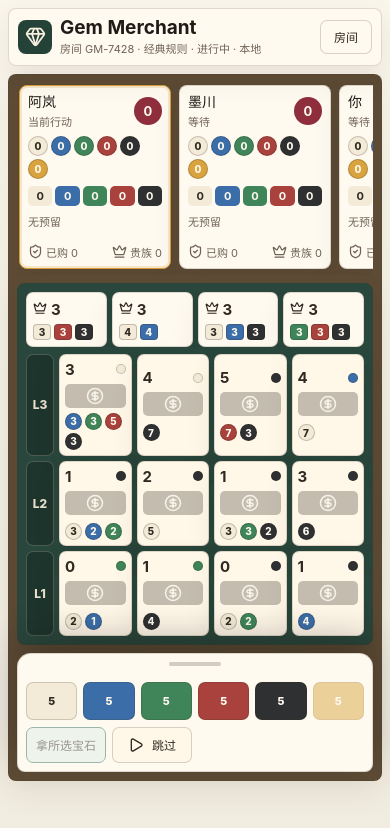
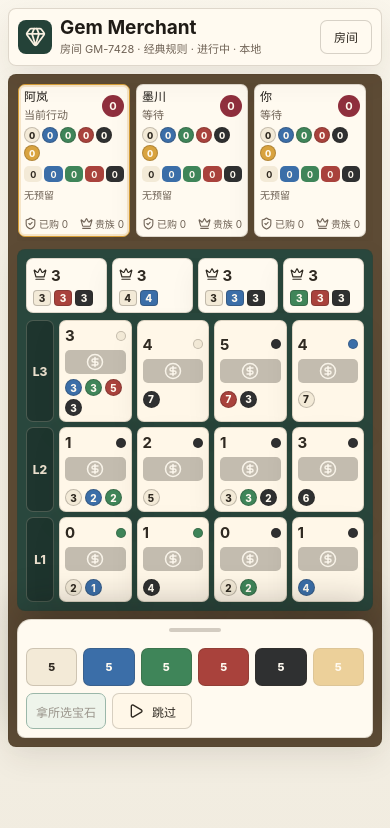
Before and after one commit to zzcreation/gem_merchant_web, a React (Vite) app: page / in a window 390 px wide. Shown: the top 828 px of the page. Built offline with nearby package versions, Linux system fonts and the light colour scheme.

Commit message:
fix: tighten game UI details

```diff
--- a/src/App.css
+++ b/src/App.css
@@ -446,6 +446,8 @@
 }
 
 .reserved-pill {
+  display: grid;
+  gap: 5px;
   max-width: 100%;
   padding: 4px 6px;
   overflow: hidden;
@@ -455,6 +457,18 @@
   background: #f2ead9;
   text-overflow: ellipsis;
   white-space: nowrap;
+}
+
+.reserved-cost {
+  display: flex;
+  flex-wrap: wrap;
+  gap: 3px;
+}
+
+.reserved-cost .cost-badge {
+  width: 17px;
+  height: 17px;
+  font-size: 10px;
 }
 
 .meta-row span {
@@ -578,19 +592,28 @@
 }
 
 .dev-card.afford-normal {
-  border-color: rgba(47, 111, 93, 0.62);
-  box-shadow: inset 0 0 0 2px rgba(47, 111, 93, 0.2), 0 12px 30px rgba(46, 35, 21, 0.08);
+  border-color: #22b46f;
+  box-shadow:
+    inset 0 0 0 4px rgba(34, 180, 111, 0.38),
+    0 0 0 2px rgba(240, 255, 246, 0.85),
+    0 12px 30px rgba(46, 35, 21, 0.08);
 }
 
 .dev-card.afford-gold {
-  border-color: rgba(213, 157, 54, 0.72);
-  box-shadow: inset 0 0 0 2px rgba(213, 157, 54, 0.22), 0 12px 30px rgba(46, 35, 21, 0.08);
+  border-color: #d59d36;
+  box-shadow:
+    inset 0 0 0 4px rgba(213, 157, 54, 0.34),
+    0 0 0 2px rgba(255, 247, 220, 0.86),
+    0 12px 30px rgba(46, 35, 21, 0.08);
   border-style: dashed;
 }
 
 .dev-card.afford-normal.selected,
 .dev-card.afford-gold.selected {
-  box-shadow: inset 0 0 0 3px rgba(213, 157, 54, 0.44), 0 12px 30px rgba(46, 35, 21, 0.08);
+  box-shadow:
+    inset 0 0 0 5px rgba(213, 157, 54, 0.54),
+    0 0 0 2px rgba(255, 247, 220, 0.9),
+    0 12px 30px rgba(46, 35, 21, 0.08);
 }
 
 .dev-card.empty {
@@ -731,6 +754,8 @@
 }
 
 .reserved-buy-pill {
+  display: grid;
+  gap: 5px;
   min-height: 32px;
   padding: 6px 8px;
   overflow: hidden;
@@ -1068,8 +1093,8 @@
     order: 1;
     display: flex;
     flex-direction: row;
-    gap: 8px;
-    padding: 2px 2px 6px;
+    gap: 6px;
+    padding: 1px 1px 4px;
     overflow-x: auto;
     overscroll-behavior-x: contain;
     scrollbar-width: none;
@@ -1080,68 +1105,81 @@
   }
 
   .player-panel {
-    flex: 0 0 152px;
-    padding: 8px;
-    border-radius: 8px;
+    flex: 0 0 112px;
+    padding: 5px;
+    border-radius: 7px;
   }
 
   .panel-title {
-    gap: 6px;
+    gap: 4px;
   }
 
   .panel-title h2 {
-    font-size: 14px;
+    font-size: 12px;
   }
 
   .panel-title strong {
-    min-width: 28px;
-    height: 28px;
-    font-size: 13px;
+    min-width: 22px;
+    height: 22px;
+    font-size: 11px;
   }
 
   .gem-row {
-    gap: 3px;
-    margin: 7px 0;
+    gap: 2px;
+    margin: 5px 0;
   }
 
   .player-token {
-    width: 20px;
-    height: 20px;
-    font-size: 10px;
+    width: 16px;
+    height: 16px;
+    font-size: 9px;
   }
 
   .discount-grid {
-    gap: 3px;
+    gap: 2px;
   }
 
   .discount {
-    height: 20px;
+    height: 16px;
     border-radius: 5px;
-    font-size: 11px;
+    font-size: 9px;
   }
 
   .reserved-list,
   .meta-row {
-    margin-top: 7px;
-    font-size: 11px;
+    margin-top: 5px;
+    font-size: 10px;
   }
 
   .reserved-list {
-    max-height: 46px;
+    gap: 3px;
+    max-height: 36px;
     overflow: hidden;
   }
 
   .reserved-pill {
-    padding: 3px 5px;
+    gap: 3px;
+    padding: 2px 4px;
     border-radius: 5px;
   }
 
+  .reserved-cost .cost-badge {
+    width: 14px;
+    height: 14px;
+    font-size: 9px;
+  }
+
   .meta-row {
-    gap: 8px;
+    gap: 4px;
   }
 
   .meta-row span {
-    gap: 3px;
+    gap: 2px;
+  }
+
+  .meta-row svg {
+    width: 13px;
+    height: 13px;
   }
 
   .table-surface {
--- a/src/App.tsx
+++ b/src/App.tsx
@@ -700,7 +700,18 @@
                   ) : (
                     player.reservedCards.map((reserved, index) => (
                       <span className="reserved-pill" key={`${player.id}-${index}`}>
-                        {reserved.type === 'hidden' ? '暗牌' : cardLabel(reserved.cardId)}
+                        {reserved.type === 'hidden' ? '暗牌' : (
+                          <>
+                            <span>{cardLabel(reserved.cardId)}</span>
+                            <span className="reserved-cost">
+                              {remainingCostEntries(player, reserved.cardId).map(([gem, amount]) => (
+                                <span className={`cost-badge ${gem}`} key={`${reserved.cardId}-${gem}`}>
+                                  {amount}
+                                </span>
+                              ))}
+                            </span>
+                          </>
+                        )}
                       </span>
                     ))
                   )}
@@ -812,27 +823,6 @@
           >
             {feedback.text}
           </div>
-          {isOnline ? (
-            <div className="action-stack compact">
-              <button
-                className="secondary-button"
-                type="button"
-                disabled={isActionPending}
-                onClick={() => sendRoomEvent({ type: 'room.ready', ready: !viewerPlayer.ready }, 0)}
-              >
-                {viewerPlayer.ready ? '取消准备' : '准备'}
-              </button>
-              <button
-                className="secondary-button selected"
-                type="button"
-                disabled={isActionPending}
-                onClick={() => sendRoomEvent({ type: 'room.start' }, 0)}
-              >
-                开始房间
-              </button>
-            </div>
-          ) : null}
-
           <div className="selection-box">
             <span>已选宝石</span>
             <strong>
@@ -860,7 +850,14 @@
                       setPaymentPlan(createSuggestedPaymentPlan(viewerPlayer, reserved.cardId))
                     }}
                   >
-                    {cardLabel(reserved.cardId)}
+                    <span>{cardLabel(reserved.cardId)}</span>
+                    <span className="reserved-cost">
+                      {remainingCostEntries(viewerPlayer, reserved.cardId).map(([gem, amount]) => (
+                        <span className={`cost-badge ${gem}`} key={`${reserved.cardId}-${gem}`}>
+                          {amount}
+                        </span>
+                      ))}
+                    </span>
                   </button>
                 ))
               )}
@@ -1305,6 +1302,13 @@
   })
 }
 
+function remainingCostEntries(player: PlayerForActions, cardId: string): Array<[GemColor, number]> {
+  return GEM_COLORS.flatMap((color) => {
+    const amount = discountedCost(player, cardId, color)
+    return amount > 0 ? [[color, amount]] : []
+  })
+}
+
 function cardLabel(cardId: string): string {
   const card = getDevelopmentCard(cardId)
   return `L${card.level} ${colorName(card.bonus)} ${card.prestige}`
```
